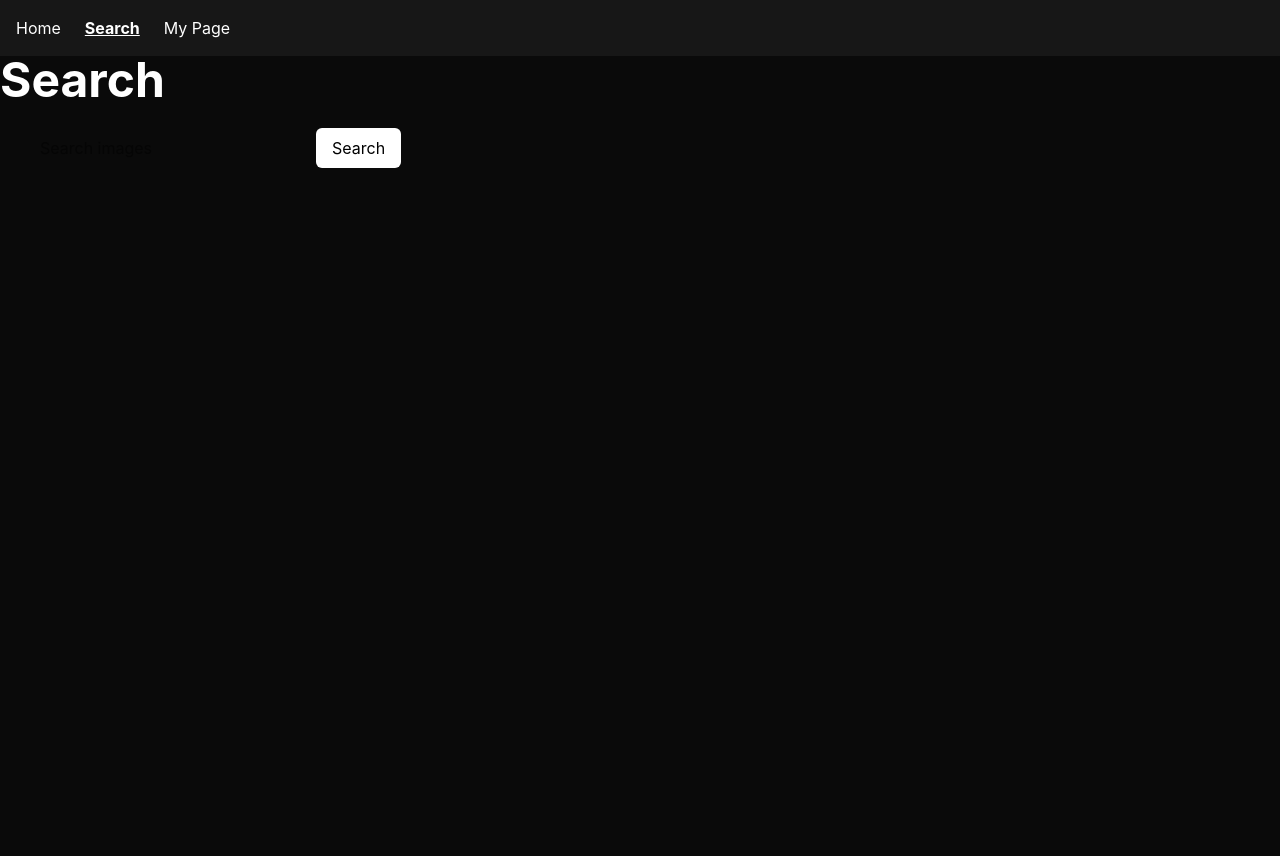
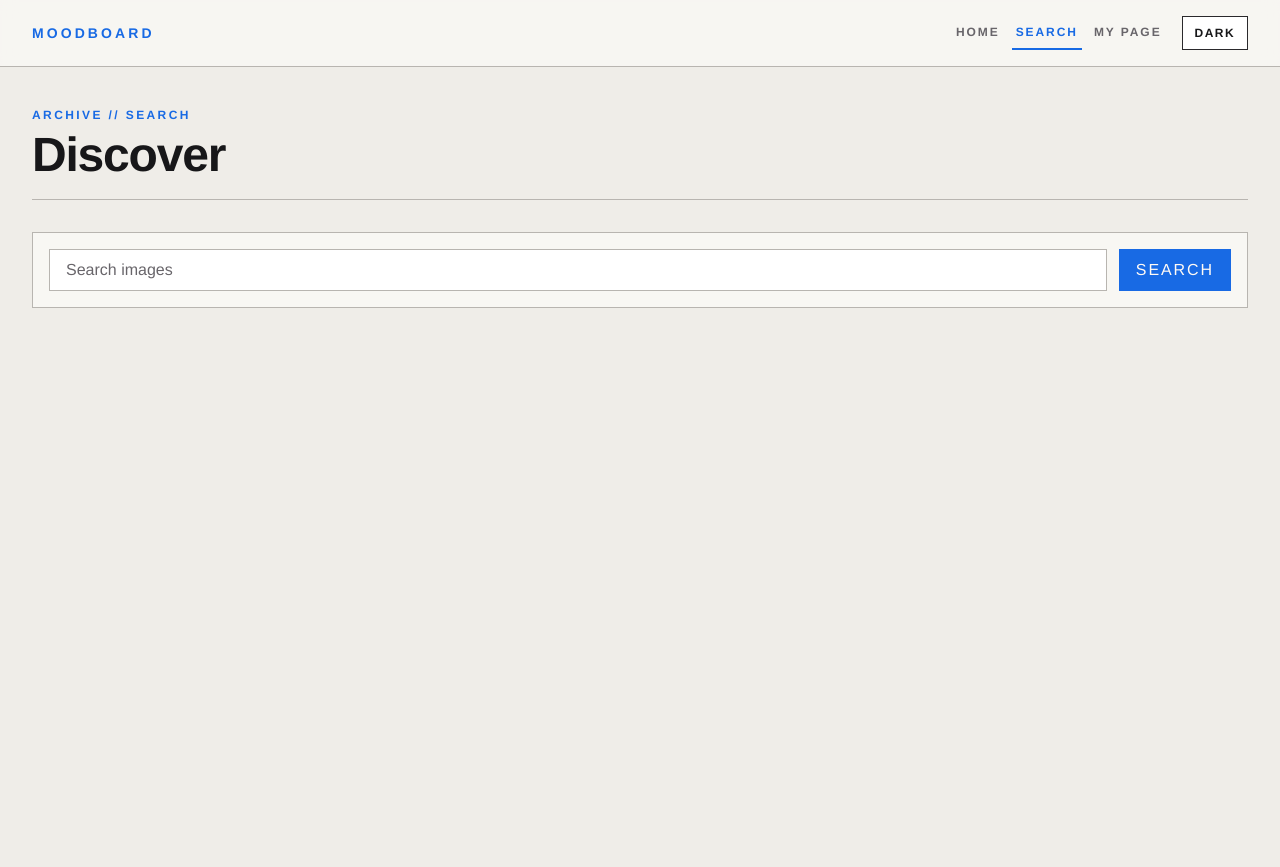
Before and after one commit to juditperea/moodboard, a React (Vite) app: page /search in a window 1280 px wide. Built offline with nearby package versions, Linux system fonts and the light colour scheme.

Commit message:
feat: design and styling

```diff
--- a/src/App.tsx
+++ b/src/App.tsx
@@ -7,7 +7,7 @@ import Dashboard from "./pages/Dashboard";
 import Search from "./pages/Search";
 import MyPage from "./pages/MyPage";
 import MainLayout from "./layouts/MainLayout";
-//Dark/Light mode
+import { ThemeProvider } from "./context/ThemeContext";
 
 const router = createBrowserRouter([
   {
@@ -31,7 +31,11 @@ const router = createBrowserRouter([
 ]);
 
 function App() {
-  return <RouterProvider router={router} />;
+  return (
+    <ThemeProvider>
+      <RouterProvider router={router} />
+    </ThemeProvider>
+  );
 }
 
 export default App;
--- a/src/components/ImageGallery.tsx
+++ b/src/components/ImageGallery.tsx
@@ -11,7 +11,7 @@ export default function ImageGallery({ images }: ImageGalleryProps) {
   return (
     //ahora elegimos un grid sencillo pero luego fuera de aqui haremos la logica
     //para cambiar el layout con un boton
-    <div className="grid grid-cols-2 sm:grid-cols-3 md:grid-cols-4 xl:grid-cols-4 gap-6 p-6">
+    <div className="grid grid-cols-2 gap-6 py-2 sm:grid-cols-3 md:grid-cols-4 xl:grid-cols-4">
       {images.map((image) => (
         <ImageCard
           key={image.id}
--- a/src/components/Navbar.tsx
+++ b/src/components/Navbar.tsx
@@ -1,12 +1,20 @@
 import { NavLink } from "react-router-dom";
+import { useTheme } from "../context/useTheme";
 
 function Navbar() {
+  const { theme, toggleTheme } = useTheme()
+
   return (
-    <nav className="flex gap-6 p-4 bg-neutral-900 text-white">
+    <nav className="border-b border-border bg-surface/90 text-foreground backdrop-blur-sm">
+      <div className="mx-auto flex w-full max-w-7xl flex-wrap items-center gap-x-6 gap-y-3 px-4 py-4 sm:px-6 lg:px-8">
+        <span className="mr-auto text-sm font-bold uppercase tracking-[0.22em] text-accent">
+          Moodboard
+        </span>
+        <div className="flex items-center gap-2 text-xs font-bold uppercase tracking-[0.16em]">
           <NavLink
             to="/"
             className={({ isActive }) =>
-          isActive ? "font-bold underline" : undefined
+              `border-b-2 px-1 py-2 transition-colors ${isActive ? "border-accent text-accent" : "border-transparent text-muted hover:text-foreground"}`
             }
           >
             Home
@@ -15,7 +23,7 @@ function Navbar() {
           <NavLink
             to="/search"
             className={({ isActive }) =>
-          isActive ? "font-bold underline" : undefined
+              `border-b-2 px-1 py-2 transition-colors ${isActive ? "border-accent text-accent" : "border-transparent text-muted hover:text-foreground"}`
             }
           >
             Search
@@ -24,11 +32,22 @@ function Navbar() {
           <NavLink
             to="/mypage"
             className={({ isActive }) =>
-          isActive ? "font-bold underline" : undefined
+              `border-b-2 px-1 py-2 transition-colors ${isActive ? "border-accent text-accent" : "border-transparent text-muted hover:text-foreground"}`
             }
           >
             My Page
           </NavLink>
+          <button
+            type="button"
+            onClick={toggleTheme}
+            aria-label={`Switch to ${theme === "dark" ? "light" : "dark"} theme`}
+            aria-pressed={theme === "dark"}
+            className="ml-2 border border-border-strong bg-surface-raised px-3 py-2 text-xs font-bold uppercase tracking-[0.12em] text-foreground transition-colors hover:border-accent hover:text-accent"
+          >
+            {theme === "dark" ? "Light" : "Dark"}
+          </button>
+        </div>
+      </div>
     </nav>
   );
 }
--- /dev/null
+++ b/src/context/ThemeContext.tsx
@@ -0,0 +1,44 @@
+import { useEffect, useState, type ReactNode } from "react"
+import { ThemeContext, type Theme } from "./useTheme"
+
+const THEME_STORAGE_KEY = "moodboard:theme"
+
+function getInitialTheme(): Theme {
+  try {
+    const storedTheme = localStorage.getItem(THEME_STORAGE_KEY)
+    if (storedTheme === "light" || storedTheme === "dark") return storedTheme
+  } catch {
+    // Use the system preference when browser storage is unavailable.
+  }
+
+  return window.matchMedia("(prefers-color-scheme: dark)").matches ? "dark" : "light"
+}
+
+type ThemeProviderProps = {
+  children: ReactNode
+}
+
+export function ThemeProvider({ children }: ThemeProviderProps) {
+  const [theme, setTheme] = useState<Theme>(getInitialTheme)
+
+  useEffect(() => {
+    document.documentElement.dataset.theme = theme
+    document.documentElement.style.colorScheme = theme
+
+    try {
+      localStorage.setItem(THEME_STORAGE_KEY, theme)
+    } catch {
+      // Keep the selected theme active for the current session.
+    }
+  }, [theme])
+
+  function toggleTheme() {
+    setTheme((currentTheme) => currentTheme === "dark" ? "light" : "dark")
+  }
+
+  return (
+    <ThemeContext.Provider value={{ theme, toggleTheme }}>
+      {children}
+    </ThemeContext.Provider>
+  )
+}
--- /dev/null
+++ b/src/context/useTheme.ts
@@ -0,0 +1,19 @@
+import { createContext, useContext } from "react"
+
+export type Theme = "light" | "dark"
+
+export type ThemeContextValue = {
+  theme: Theme
+  toggleTheme: () => void
+}
+
+export const ThemeContext = createContext<ThemeContextValue | undefined>(undefined)
+
+export function useTheme() {
+  const context = useContext(ThemeContext)
+  if (!context) {
+    throw new Error("useTheme must be used inside ThemeProvider")
+  }
+
+  return context
+}
--- a/src/index.css
+++ b/src/index.css
@@ -1 +1,90 @@
 @import "tailwindcss";
+
+@theme {
+	--font-sans: "Helvetica Neue", Helvetica, Arial, sans-serif;
+	--color-background: var(--background);
+	--color-surface: var(--surface);
+	--color-surface-raised: var(--surface-raised);
+	--color-foreground: var(--foreground);
+	--color-muted: var(--muted);
+	--color-border: var(--border);
+	--color-border-strong: var(--border-strong);
+	--color-accent: var(--accent);
+	--color-accent-strong: var(--accent-strong);
+	--color-accent-foreground: var(--accent-foreground);
+}
+
+:root {
+	color-scheme: light;
+	font-family: "Helvetica Neue", Helvetica, Arial, sans-serif;
+	font-synthesis: none;
+	text-rendering: optimizeLegibility;
+	--background: #efede8;
+	--surface: #f8f7f3;
+	--surface-raised: #ffffff;
+	--foreground: #171719;
+	--muted: #68656a;
+	--border: #b8b5b0;
+	--border-strong: #2a292c;
+	--accent: #186ae4;
+	--accent-strong: #186ae4;
+	--accent-foreground: #fffaf5;
+}
+
+:root[data-theme="dark"] {
+	color-scheme: dark;
+	--background: #171719;
+	--surface: #202125;
+	--surface-raised: #292b30;
+	--foreground: #f2efe9;
+	--muted: #aaa7a4;
+	--border: #555860;
+	--border-strong: #d1d0ca;
+	--accent: #186ae4;
+	--accent-strong: #5f8bea;
+	--accent-foreground: #fff8f2;
+}
+
+* {
+	box-sizing: border-box;
+}
+
+html {
+	background: var(--background);
+}
+
+body {
+	margin: 0;
+	min-width: 320px;
+	background: var(--background);
+	color: var(--foreground);
+}
+
+button,
+input {
+	font: inherit;
+}
+
+button,
+a,
+input {
+	outline-color: var(--accent-strong);
+	outline-offset: 3px;
+}
+
+button:focus-visible,
+a:focus-visible,
+input:focus-visible {
+	outline: 2px solid var(--accent-strong);
+}
+
+@media (prefers-reduced-motion: reduce) {
+	*,
+	*::before,
+	*::after {
+		scroll-behavior: auto !important;
+		transition-duration: 0.01ms !important;
+		animation-duration: 0.01ms !important;
+		animation-iteration-count: 1 !important;
+	}
+}
--- a/src/layouts/MainLayout.tsx
+++ b/src/layouts/MainLayout.tsx
@@ -5,7 +5,7 @@ import { FavoritesProvider } from "../context/FavoritesContext";
 function MainLayout() {
   return (
     <FavoritesProvider>
-      <div className="min-h-screen bg-neutral-950 text-white">
+      <div className="min-h-screen bg-background text-foreground transition-colors duration-300">
         <Navbar />
         <Outlet />
       </div>
--- a/src/pages/Dashboard.tsx
+++ b/src/pages/Dashboard.tsx
@@ -3,8 +3,11 @@ import mockImages from "../data/mockImages"
 
 function Dashboard() {
   return (
-    <main className="min-h-screen">
-      <h1 className="text-5xl font-bold">Dashboard</h1>
+    <main className="mx-auto min-h-screen w-full max-w-7xl px-4 py-10 sm:px-6 lg:px-8">
+      <div className="mb-8 border-b border-border pb-5">
+        <p className="mb-2 text-xs font-bold uppercase tracking-[0.2em] text-accent">Feed // Inspiration </p>
+        <h1 className="text-4xl font-bold tracking-tight sm:text-5xl">Home</h1>
+      </div>
 
       <ImageGallery images={mockImages} />
     </main>
--- a/src/pages/MyPage.tsx
+++ b/src/pages/MyPage.tsx
@@ -5,12 +5,15 @@ function MyPage() {
   const { favorites } = useFavorites()
 
   return (
-    <main className="min-h-screen">
-      <h1 className="text-5xl font-bold">My Page</h1>
+    <main className="mx-auto min-h-screen w-full max-w-7xl px-4 py-10 sm:px-6 lg:px-8">
+      <div className="mb-8 border-b border-border pb-5">
+        <p className="mb-2 text-xs font-bold uppercase tracking-[0.2em] text-accent">Collection // Saved</p>
+        <h1 className="text-4xl font-bold tracking-tight sm:text-5xl">My Page</h1>
+      </div>
       {favorites.length > 0 ? (
         <ImageGallery images={favorites} />
       ) : (
-        <p className="p-6">No favorites yet.</p>
+        <p className="border border-border bg-surface px-4 py-8 text-sm uppercase tracking-[0.14em] text-muted">No saved images yet.</p>
       )}
     </main>
   );
--- a/src/pages/Search.tsx
+++ b/src/pages/Search.tsx
@@ -16,7 +16,7 @@ function Search() {
   const trimmedQuery = query.trim()
 
   if (!trimmedQuery) {
-    setError("Enter a search term")
+    setError("Enter a search term. Example: 'nature', 'city', 'food'")
     setResults([])
     setHasSearched(false)
     return
@@ -40,11 +40,14 @@ function Search() {
   }
 }
   return (
-    <main className="min-h-screen">
-      <h1 className="text-5xl font-bold">Search</h1>
-      <form onSubmit={handleSubmit} className="flex gap-3 p-6">
+    <main className="mx-auto min-h-screen w-full max-w-7xl px-4 py-10 sm:px-6 lg:px-8">
+      <div className="mb-8 border-b border-border pb-5">
+        <p className="mb-2 text-xs font-bold uppercase tracking-[0.2em] text-accent">Archive // Search</p>
+        <h1 className="text-4xl font-bold tracking-tight sm:text-5xl">Discover</h1>
+      </div>
+      <form onSubmit={handleSubmit} className="mb-4 flex flex-col gap-3 border border-border bg-surface p-4 sm:flex-row">
         <label htmlFor="image-search" className="sr-only">
-          Search images
+          Search new images
         </label>
         <input
           id="image-search"
@@ -52,21 +55,21 @@ function Search() {
           value={query}
           onChange={(event) => setQuery(event.target.value)}
           placeholder="Search images"
-          className="rounded-md px-4 py-2 text-black"
+          className="min-w-0 flex-1 border border-border bg-surface-raised px-4 py-2 text-foreground placeholder:text-muted"
         />
         <button
           type="submit"
           disabled={isLoading}
-          className="rounded-md bg-white px-4 py-2 text-black disabled:opacity-50"
+          className="border border-accent bg-accent px-4 py-2 font-bold uppercase tracking-[0.12em] text-accent-foreground transition-colors hover:bg-accent-strong disabled:cursor-not-allowed disabled:opacity-50"
         >
           {isLoading ? "Searching..." : "Search"}
         </button>
       </form>
 
-      {isLoading && <p className="px-6">Loading images...</p>}
-      {error && <p className="px-6 text-red-400">{error}</p>}
+      {isLoading && <p className="px-1 py-4 text-sm uppercase tracking-[0.14em] text-muted">Loading images...</p>}
+      {error && <p className="border border-accent px-4 py-3 text-sm text-accent">{error}</p>}
       {!isLoading && !error && hasSearched && results.length === 0 && (
-        <p className="px-6">No images found.</p>
+        <p className="px-1 py-4 text-sm uppercase tracking-[0.14em] text-muted">No images found.</p>
       )}
       {!isLoading && !error && results.length > 0 && (
         <ImageGallery images={results} />
```
Also changed, not shown: src/components/ImageCard.tsx (+3 -4 lines). Lines whose indentation alone changed are shown as unchanged.
